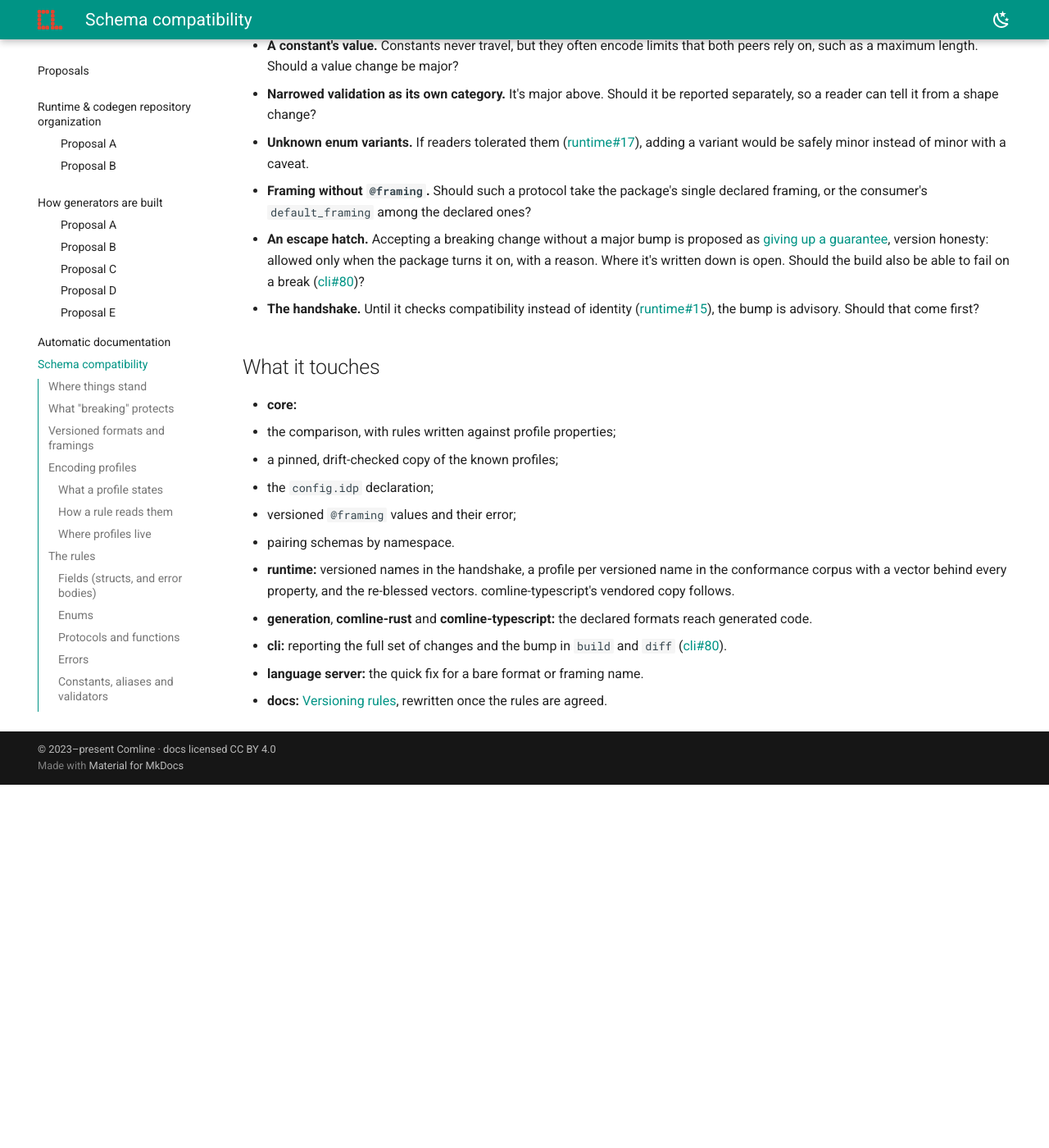
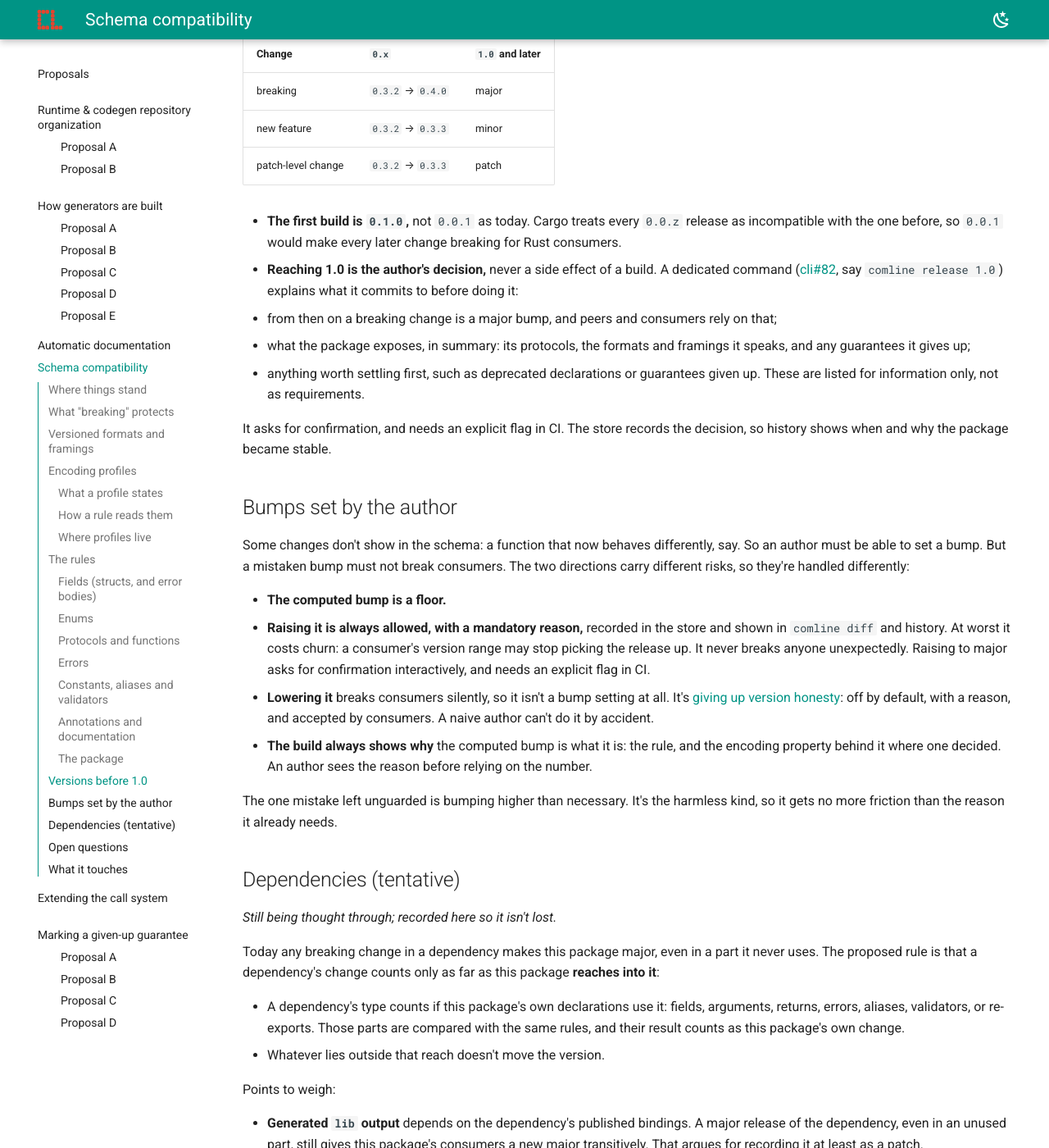
Before and after one commit to ComlineProject/docs, an MkDocs documentation site: the page built from docs/docs/proposals/schema-compatibility.md, in a window 1280 px wide and 1400 px high, scrolled down 7175 px. Shown: the whole window at 82% size. Built offline with MkDocs 1.6.1 and Material for MkDocs 9.7.7, drawn with Linux system fonts in a browser that asks for light colours; the version menu is left out; before the commit the page ends 8132 px from its top, so only the background shows below that; some of the changed text lies outside the part shown.

Commit message:
proposals: versions before 1.0, author-set bumps, dependencies
0.x follows Cargo (the minor acts as the major), the first build is
0.1.0, and 1.0 is the author's explicit decision. The computed bump is a
floor: raising it takes a reason, lowering it is giving up version
honesty. Dependency changes count only as far as the package reaches
into them (tentative).

```diff
--- a/docs/docs/proposals/schema-compatibility.md
+++ b/docs/docs/proposals/schema-compatibility.md
@@ -1,8 +1,9 @@
 # Schema compatibility
 
 Status: **under discussion** · tracked in
-[core#119](https://github.com/ComlineProject/core/issues/119) · nothing here is
-implemented
+[core#119](https://github.com/ComlineProject/core/issues/119) (with
+[core#122](https://github.com/ComlineProject/core/issues/122) for versions
+before 1.0 and author-set bumps) · nothing here is implemented
 
 **The question:** which schema changes are breaking, and so which version bump
 a build takes. A bump is only worth something if it tells a reader whether an
@@ -277,13 +278,90 @@
 Schema files are matched by namespace, so adding, renaming or reordering files
 doesn't pair the wrong ones.
 
+## Versions before 1.0
+
+While the version is `0.x`, the minor plays the role of the major, following
+Cargo's convention:
+
+| Change | `0.x` | `1.0` and later |
+|---|---|---|
+| breaking | `0.3.2` → `0.4.0` | major |
+| new feature | `0.3.2` → `0.3.3` | minor |
+| patch-level change | `0.3.2` → `0.3.3` | patch |
+
+- **The first build is `0.1.0`,** not `0.0.1` as today. Cargo treats every
+  `0.0.z` release as incompatible with the one before, so `0.0.1` would make
+  every later change breaking for Rust consumers.
+- **Reaching 1.0 is the author's decision,** never a side effect of a build. A
+  dedicated command ([cli#82](https://github.com/ComlineProject/cli/issues/82),
+  say `comline release 1.0`) explains what it commits to before doing it:
+  - from then on a breaking change is a major bump, and peers and consumers
+    rely on that;
+  - what the package exposes, in summary: its protocols, the formats and
+    framings it speaks, and any guarantees it gives up;
+  - anything worth settling first, such as deprecated declarations or
+    guarantees given up. These are listed for information only, not as
+    requirements.
+
+  It asks for confirmation, and needs an explicit flag in CI. The store
+  records the decision, so history shows when and why the package became
+  stable.
+
+## Bumps set by the author
+
+Some changes don't show in the schema: a function that now behaves
+differently, say. So an author must be able to set a bump. But a mistaken bump
+must not break consumers. The two directions carry different risks, so they're
+handled differently:
+
+- **The computed bump is a floor.**
+- **Raising it is always allowed, with a mandatory reason,** recorded in the
+  store and shown in `comline diff` and history. At worst it costs churn: a
+  consumer's version range may stop picking the release up. It never breaks
+  anyone unexpectedly. Raising to major asks for confirmation interactively,
+  and needs an explicit flag in CI.
+- **Lowering it** breaks consumers silently, so it isn't a bump setting at all.
+  It's [giving up version honesty](extensibility.md#giving-up-a-guarantee):
+  off by default, with a reason, and accepted by consumers. A naive author
+  can't do it by accident.
+- **The build always shows why** the computed bump is what it is: the rule,
+  and the encoding property behind it where one decided. An author sees the
+  reason before relying on the number.
+
+The one mistake left unguarded is bumping higher than necessary. It's the
+harmless kind, so it gets no more friction than the reason it already needs.
+
+## Dependencies (tentative)
+
+*Still being thought through; recorded here so it isn't lost.*
+
+Today any breaking change in a dependency makes this package major, even in a
+part it never uses. The proposed rule is that a dependency's change counts only
+as far as this package **reaches into it**:
+
+- A dependency's type counts if this package's own declarations use it: fields,
+  arguments, returns, errors, aliases, validators, or re-exports. Those parts
+  are compared with the same rules, and their result counts as this package's
+  own change.
+- Whatever lies outside that reach doesn't move the version.
+
+Points to weigh:
+
+- **Generated `lib` output** depends on the dependency's published bindings. A
+  major release of the dependency, even in an unused part, still gives this
+  package's consumers a new major transitively. That argues for recording it
+  at least as a patch.
+- **Adding or removing a dependency nothing uses:** probably patch, rather than
+  today's minor and major.
+- **Cost:** the comparison has to know what's reachable. The code-generation
+  resolution layer and the alias-resolution helpers already walk most of it.
+
 ## Open questions
 
 - **Third-party profiles.** An encoding core doesn't know gets the strictest
   profile. [Extending the call system](extensibility.md#how-core-learns-about-one)
   proposes that the package defining it declares its profile, trusted like its
   schemas. Is that trust enough?
-
 - **A constant's value.** Constants never travel, but they often encode limits
   that both peers rely on, such as a maximum length. Should a value change be
   major?
@@ -297,7 +375,9 @@
   declared ones?
 - **An escape hatch.** Accepting a breaking change without a major bump is
   proposed as [giving up a guarantee](extensibility.md#giving-up-a-guarantee),
-  version honesty: allowed only when the package turns it on, with a reason. Where it's written down is open.
+  version honesty: allowed only when the package turns it on, with a reason.
+  Where it's written down is open. Raising a bump is simpler; see
+  [Bumps set by the author](#bumps-set-by-the-author).
   Should the build also be able to fail on a break
   ([cli#80](https://github.com/ComlineProject/cli/issues/80))?
 - **The handshake.** Until it checks compatibility instead of identity
@@ -311,12 +391,16 @@
   - a pinned, drift-checked copy of the known profiles;
   - the `config.idp` declaration;
   - versioned `@framing` values and their error;
-  - pairing schemas by namespace.
+  - pairing schemas by namespace;
+  - the `0.x` convention, a first build at `0.1.0`, the computed bump as a
+    floor, and raised bumps recorded with their reason.
 - **runtime:** versioned names in the handshake, a profile per versioned name in
   the conformance corpus with a vector behind every property, and the
   re-blessed vectors. comline-typescript's vendored copy follows.
 - **generation**, **comline-rust** and **comline-typescript:** the declared
   formats reach generated code.
+- **cli:** `comline release 1.0` and raising a bump with a reason
+  ([cli#82](https://github.com/ComlineProject/cli/issues/82)).
 - **cli:** reporting the full set of changes and the bump in `build` and `diff`
   ([cli#80](https://github.com/ComlineProject/cli/issues/80)).
 - **language server:** the quick fix for a bare format or framing name.
```
